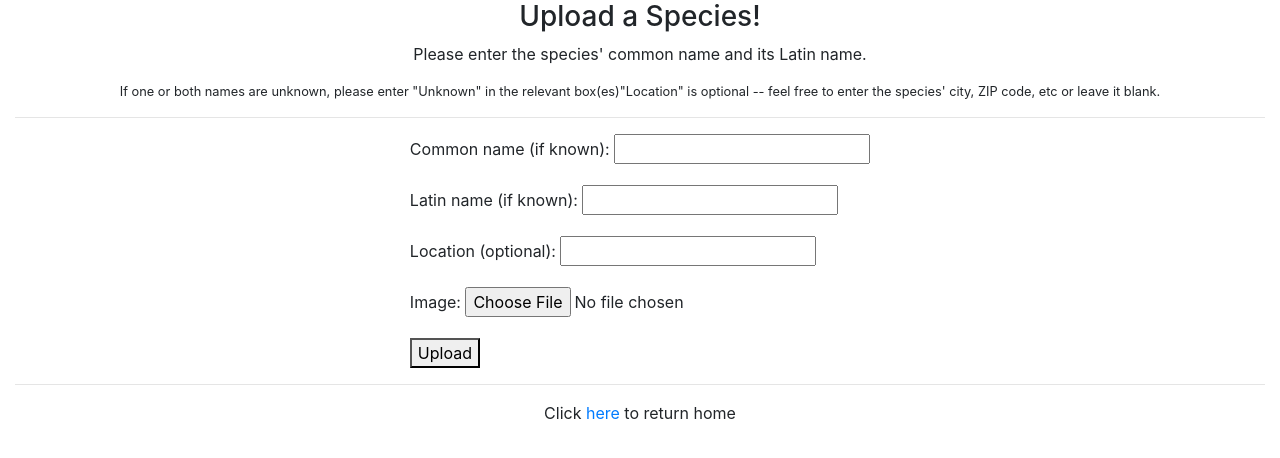
After one commit to Shay-yes/iNaturalistGo, a Django app: page /speciesUpload/ in a window 1280 px wide. The commit adds this page. Shown: the top 458 px of the page. Run offline with Django 3.2, Linux system fonts and the light colour scheme.

Commit message:
Added the ability for users to upload species and view uploaded species

```diff
--- a/Templates/home/user_home.html
+++ b/Templates/home/user_home.html
@@ -12,8 +12,8 @@
   </div>
   <div class = "row justify-content-center">
     <div class="btn-group-vertical" text-align="center">
-      <button type="button" class="btn btn-secondary mb-1"> Species Deck </button>
-      <button type="button" class="btn btn-secondary mb-1"> Battle </button>
+      <button type="button" onclick="location.href='../gallery'" class="btn btn-secondary mb-1"> Species Gallery </button>
+      <button type="button" onclick="location.href='../speciesUpload'" class="btn btn-secondary mb-1"> Upload a Species</button>
       <button type="button" class="btn btn-secondary mb-1"> Player Stats </button>
       <button type="button" class="btn btn-secondary mb-1"> Account Management </button>
       <button type="button" onclick="location.href='../logout'" class="btn btn-secondary mb-1"> Sign Out </button>
--- /dev/null
+++ b/Templates/species/species_form.html
@@ -0,0 +1,38 @@
+{% extends 'base.html'%}
+
+{% block title %}Species Upload{% endblock %}
+
+{% block content %}
+
+<style>
+    .errorlist {
+        display:none;
+    }
+
+</style>
+<body>
+    <div class="row justify-content-center">
+        <h3> Upload a Species! </h3>
+    </div>
+    <div class="row justify-content-center">
+        <p> Please enter the species' common name and its Latin name.</p>
+    </div>
+    <div class="row justify-content-center">
+        <small> If one or both names are unknown, please enter "Unknown" in the relevant box(es)</small>
+        <small> "Location" is optional -- feel free to enter the species' city, ZIP code, etc or leave it blank. </small>
+    </div>
+    <hr>
+    <div class="row justify-content-center">
+        <form method = "post" enctype="multipart/form-data">
+            {% csrf_token %}
+
+            {{ form.as_p }}
+            <button type="submit">Upload</button>
+        </form>
+    </div>
+    <hr>
+    <div class="row justify-content-center">
+        <p> Click <a href="../"> here </a> to return home </p>
+      </div>
+</body>
+{% endblock %}
--- a/iNaturalist_447/urls.py
+++ b/iNaturalist_447/urls.py
@@ -18,6 +18,8 @@ from django.contrib import admin
 from django.urls import path, include
 from users import views as user_views
 from species import views as species_views
+from django.conf import settings
+from django.conf.urls.static import static
 
 # These are the paths for each url
 urlpatterns = [
@@ -27,5 +29,7 @@ urlpatterns = [
     path('login/', user_views.login, name='login'),
 	path('logout/', user_views.logout, name='logout'),
     path('accounts/', include('allauth.urls')),
-    path('googlec9d04339c6f2434c.html/', views.google_verify, name='google_verify'),
-]
+    path('speciesUpload/', species_views.submit_view, name = 'species_upload'),
+    path('gallery/', species_views.gallery_view, name = 'species_gallery'),
+    path('googlec9d04339c6f2434c.html/', views.google_verify, name='google_verify')
+] + static(settings.MEDIA_URL, document_root=settings.MEDIA_ROOT)
--- /dev/null
+++ b/species/forms.py
@@ -0,0 +1,8 @@
+from django import forms
+from .models import *
+
+class SpeciesForm(forms.ModelForm):
+
+    class Meta:
+            model = Species
+            fields = ['common_name', 'latin_name', 'location', 'image']
--- a/species/models.py
+++ b/species/models.py
@@ -1,13 +1,15 @@
 from django.db import models
 from django.contrib.auth.models import User
+from django.conf import settings
 
 # Create your models here.
 class Species(models.Model):
 	# if user is deleted, we delete the species
-	user = models.ForeignKey(User, on_delete=models.CASCADE)
-	common_name = models.CharField(max_length=50)
-	latin_name = models.CharField(max_length=50)
-	image = models.ImageField(default="default.jpg", upload_to='species_pics')
+    user = models.ForeignKey(settings.AUTH_USER_MODEL, on_delete=models.CASCADE)
+    common_name = models.CharField("Common name (if known)", max_length=50)
+    latin_name = models.CharField("Latin name (if known)", max_length=50)
+    location = models.CharField("Location (optional)", max_length=50, blank=True, default='')
+    image = models.ImageField(default="default.jpg", upload_to='species_pics')
 
-	def __str__(self):
-		return self.common_name
+    def __str__(self):
+        return self.common_name
--- a/species/views.py
+++ b/species/views.py
@@ -1,3 +1,30 @@
-from django.shortcuts import render
+from django.shortcuts import render, redirect
+from django.http import HttpResponse
+from django.contrib import messages
+from .forms import *
 
-# Create your views here.
+def gallery_view(request):
+    if request.method == 'GET':
+
+        speciesList = Species.objects.all()
+        return render(request, 'species/gallery.html', {'allSpecies' : speciesList})
+
+def submit_view(request):
+
+    form_class = SpeciesForm
+    form = form_class(request.POST or None, request.FILES)
+    #form.fields['user'].initial = request.user
+    if request.method == 'POST':
+        #form = SpeciesForm(request.POST, request.FILES)
+
+        if form.is_valid():
+            upload = form.save(commit=False)
+            upload.user = request.user
+            upload.save()
+            messages.success(request, "upload success")
+            return redirect('home')
+
+        else:
+            form = SpeciesForm()
+
+    return render(request, 'species/species_form.html', {'form' : form})
```
Also changed, not shown: Templates/species/gallery.html (added, +38 -0 lines), species/Tests/test_urls.py (added, +21 -0 lines), species/Tests/test_views.py (added, +25 -0 lines), species/Tests/__init__.py (added).
